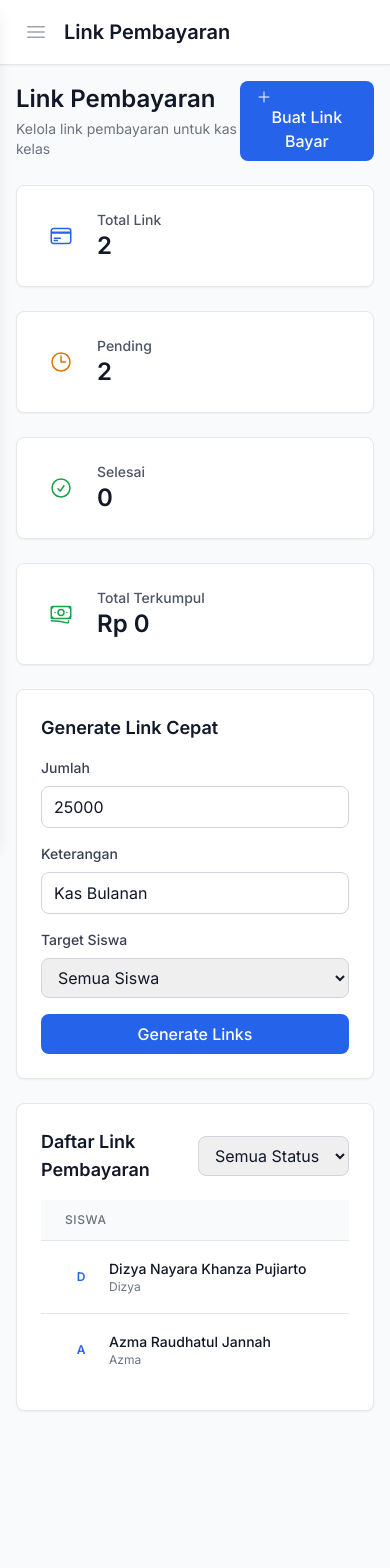
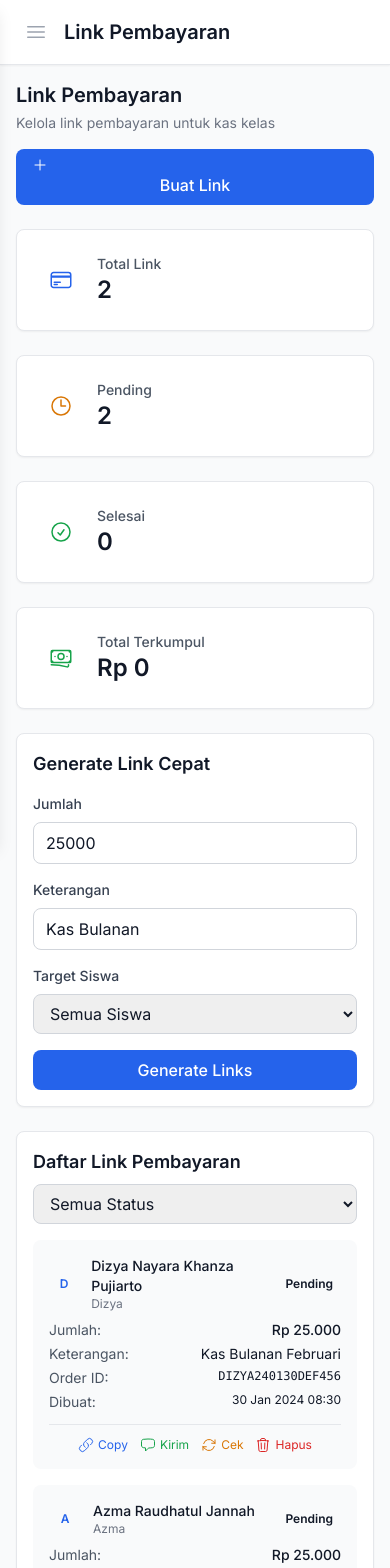
Before and after one commit to zesbe/KAS-KELAS-TERAKHIR-HARUS-BERES, a Vue app: page /payments in a window 390 px wide. Shown: the top 1568 px of the page. Before the commit the page ends 1427 px from the top, so only its background shows below. Built offline with nearby package versions, Linux system fonts and the light colour scheme.

Commit message:
Fix mobile responsiveness issues across the application
cgen-228b2ae943f74d449eaf7531f4f53823

```diff
--- a/src/views/Payments.vue
+++ b/src/views/Payments.vue
@@ -1,17 +1,18 @@
 <template>
   <div class="space-y-6">
     <!-- Header -->
-    <div class="flex items-center justify-between">
+    <div class="flex flex-col sm:flex-row sm:items-center sm:justify-between space-y-4 sm:space-y-0">
       <div>
-        <h1 class="text-2xl font-semibold text-gray-900">Link Pembayaran</h1>
+        <h1 class="text-xl sm:text-2xl font-semibold text-gray-900">Link Pembayaran</h1>
         <p class="text-sm text-gray-500 mt-1">Kelola link pembayaran untuk kas kelas</p>
       </div>
       <button
         @click="showCreateModal = true"
-        class="btn-primary"
+        class="btn-primary w-full sm:w-auto"
       >
         <PlusIcon class="w-4 h-4 mr-2" />
-        Buat Link Bayar
+        <span class="hidden sm:inline">Buat Link Bayar</span>
+        <span class="sm:hidden">Buat Link</span>
       </button>
     </div>
 
@@ -75,9 +76,9 @@
     </div>
 
     <!-- Quick Generate -->
-    <div class="card p-6">
+    <div class="card p-4 sm:p-6">
       <h3 class="text-lg font-semibold text-gray-900 mb-4">Generate Link Cepat</h3>
-      <div class="grid grid-cols-1 md:grid-cols-4 gap-4">
+      <div class="grid grid-cols-1 sm:grid-cols-2 lg:grid-cols-4 gap-4">
         <div>
           <label class="block text-sm font-medium text-gray-700 mb-2">Jumlah</label>
           <input
@@ -123,7 +124,7 @@
       <!-- Student Selection for Manual Target -->
       <div v-if="quickGenerate.target === 'selected'" class="mt-4">
         <label class="block text-sm font-medium text-gray-700 mb-2">Pilih Siswa</label>
-        <div class="grid grid-cols-2 md:grid-cols-4 gap-2 max-h-48 overflow-y-auto">
+        <div class="grid grid-cols-1 sm:grid-cols-2 lg:grid-cols-4 gap-2 max-h-48 overflow-y-auto">
           <label
             v-for="student in store.students"
             :key="student.id"
@@ -142,11 +143,11 @@
     </div>
 
     <!-- Payments Table -->
-    <div class="card p-6">
-      <div class="flex items-center justify-between mb-4">
+    <div class="card p-4 sm:p-6">
+      <div class="flex flex-col sm:flex-row sm:items-center sm:justify-between mb-4 space-y-2 sm:space-y-0">
         <h3 class="text-lg font-semibold text-gray-900">Daftar Link Pembayaran</h3>
         <div class="flex space-x-2">
-          <select v-model="statusFilter" class="input-field w-auto">
+          <select v-model="statusFilter" class="input-field w-full sm:w-auto">
             <option value="">Semua Status</option>
             <option value="pending">Pending</option>
             <option value="completed">Selesai</option>
@@ -155,7 +156,82 @@
         </div>
       </div>
 
-      <div class="overflow-x-auto">
+      <!-- Mobile Card View -->
+      <div class="block sm:hidden space-y-4">
+        <div v-for="payment in filteredPayments" :key="payment.id" class="bg-gray-50 rounded-lg p-4">
+          <div class="flex items-center justify-between mb-2">
+            <div class="flex items-center">
+              <div class="w-8 h-8 bg-primary-100 rounded-full flex items-center justify-center mr-3">
+                <span class="text-primary-600 font-semibold text-xs">
+                  {{ payment.student?.nickname?.charAt(0)?.toUpperCase() }}
+                </span>
+              </div>
+              <div>
+                <div class="font-medium text-sm">{{ payment.student?.name }}</div>
+                <div class="text-gray-500 text-xs">{{ payment.student?.nickname }}</div>
+              </div>
+            </div>
+            <span :class="getStatusClass(payment.status)">
+              {{ getStatusLabel(payment.status) }}
+            </span>
+          </div>
+          <div class="space-y-1 text-sm">
+            <div class="flex justify-between">
+              <span class="text-gray-600">Jumlah:</span>
+              <span class="font-medium">{{ formatCurrency(payment.amount) }}</span>
+            </div>
+            <div class="flex justify-between">
+              <span class="text-gray-600">Keterangan:</span>
+              <span class="text-right">{{ payment.description }}</span>
+            </div>
+            <div class="flex justify-between">
+              <span class="text-gray-600">Order ID:</span>
+              <span class="font-mono text-xs">{{ payment.order_id }}</span>
+            </div>
+            <div class="flex justify-between">
+              <span class="text-gray-600">Dibuat:</span>
+              <span class="text-xs">{{ formatDate(payment.created_at) }}</span>
+            </div>
+          </div>
+          <div class="flex items-center justify-center space-x-3 mt-3 pt-3 border-t border-gray-200">
+            <button
+              @click="copyPaymentLink(payment)"
+              class="flex items-center text-primary-600 hover:text-primary-900"
+              title="Copy Link"
+            >
+              <LinkIcon class="w-4 h-4 mr-1" />
+              <span class="text-xs">Copy</span>
+            </button>
+            <button
+              @click="sendPaymentLink(payment)"
+              class="flex items-center text-success-600 hover:text-success-900"
+              title="Kirim via WhatsApp"
+            >
+              <ChatBubbleLeftIcon class="w-4 h-4 mr-1" />
+              <span class="text-xs">Kirim</span>
+            </button>
+            <button
+              @click="checkPaymentStatus(payment)"
+              class="flex items-center text-warning-600 hover:text-warning-900"
+              title="Cek Status"
+            >
+              <ArrowPathIcon class="w-4 h-4 mr-1" />
+              <span class="text-xs">Cek</span>
+            </button>
+            <button
+              @click="deletePaymentLink(payment)"
+              class="flex items-center text-red-600 hover:text-red-900"
+              title="Hapus"
+            >
+              <TrashIcon class="w-4 h-4 mr-1" />
+              <span class="text-xs">Hapus</span>
+            </button>
+          </div>
+        </div>
+      </div>
+
+      <!-- Desktop Table View -->
+      <div class="hidden sm:block overflow-x-auto">
         <table class="min-w-full divide-y divide-gray-200">
           <thead class="bg-gray-50">
             <tr>
@@ -249,10 +325,10 @@
             </tr>
           </tbody>
         </table>
+      </div>
 
-        <div v-if="filteredPayments.length === 0" class="text-center py-8">
-          <p class="text-sm text-gray-500">Tidak ada link pembayaran yang ditemukan</p>
-        </div>
+      <div v-if="filteredPayments.length === 0" class="text-center py-8">
+        <p class="text-sm text-gray-500">Tidak ada link pembayaran yang ditemukan</p>
       </div>
     </div>
 
@@ -261,7 +337,7 @@
       v-if="showCreateModal"
       class="fixed inset-0 bg-black bg-opacity-50 flex items-center justify-center z-50 p-4"
     >
-      <div class="bg-white rounded-lg max-w-md w-full p-6">
+      <div class="bg-white rounded-lg max-w-md w-full mx-4 p-4 sm:p-6">
         <h3 class="text-lg font-semibold text-gray-900 mb-4">Buat Link Pembayaran</h3>
 
         <form @submit.prevent="createSingleLink" class="space-y-4">
@@ -324,7 +400,7 @@
       v-if="showPreviewModal && previewPayment"
       class="fixed inset-0 bg-black bg-opacity-50 flex items-center justify-center z-50 p-4"
     >
-      <div class="bg-white rounded-lg max-w-md w-full p-6">
+      <div class="bg-white rounded-lg max-w-md w-full mx-4 p-4 sm:p-6">
         <h3 class="text-lg font-semibold text-gray-900 mb-4">Link Pembayaran</h3>
 
         <div class="space-y-4">
```
